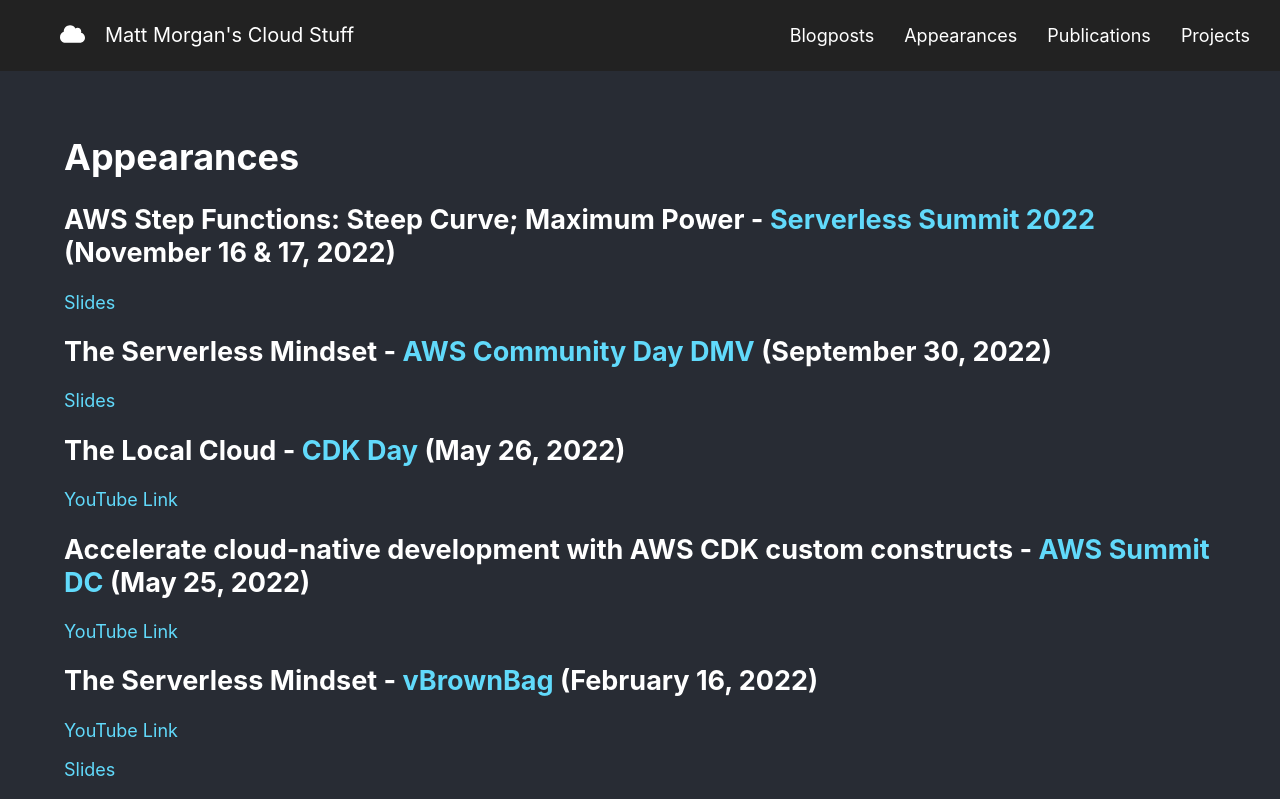
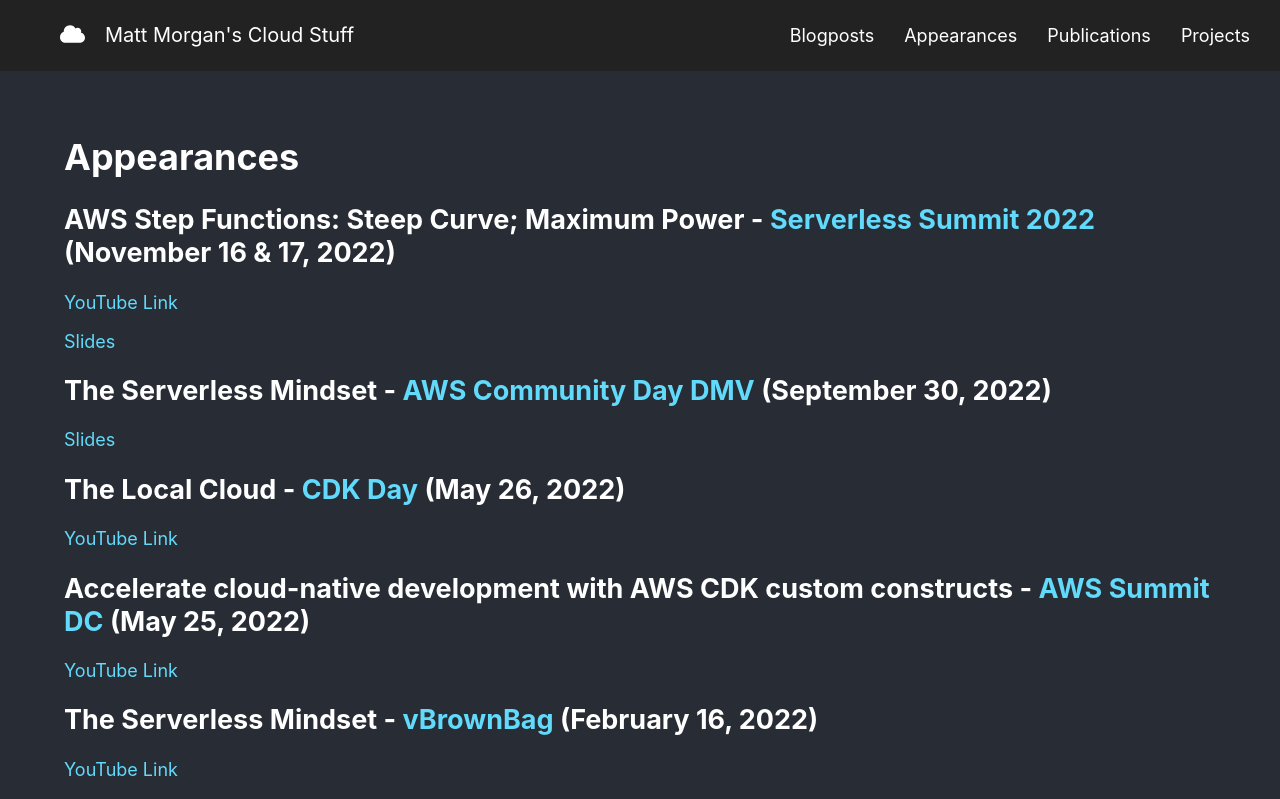
Before and after one commit to elthrasher/mattmorgan.cloud, a React (Vite) app: page /appearances in a window 1280 px wide. Shown: the top 799 px of the page. Built offline with nearby package versions, Linux system fonts and the light colour scheme.

Commit message:
ss22 yt link

```diff
--- a/src/components/appearances.tsx
+++ b/src/components/appearances.tsx
@@ -10,6 +10,9 @@
         <a href="https://www.serverless-summit.io/">Serverless Summit 2022</a>{' '}
         (November 16 & 17, 2022)
       </h2>
+      <p>
+        <a href="https://youtu.be/4ud339gA_Xo?t=1407">YouTube Link</a>
+      </p>
       <p>
         <a href={ss22}>Slides</a>
       </p>
```
